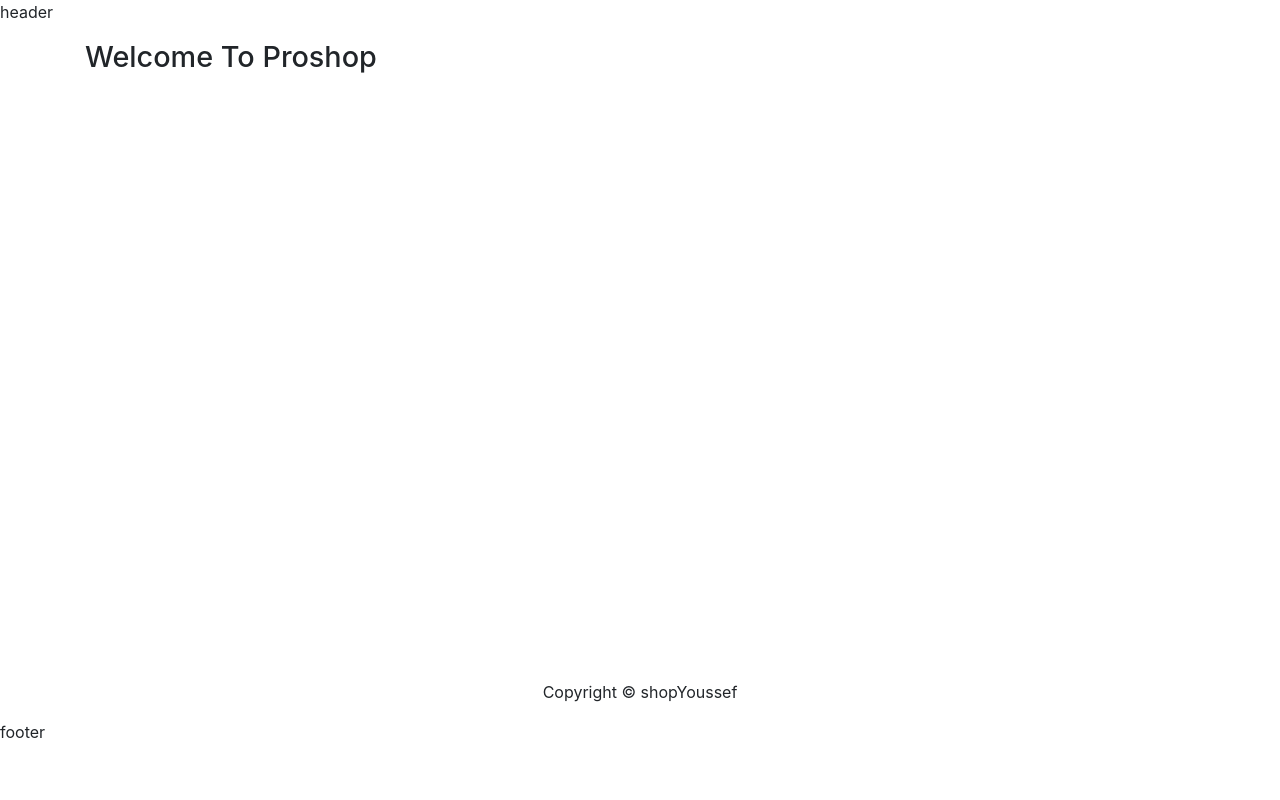
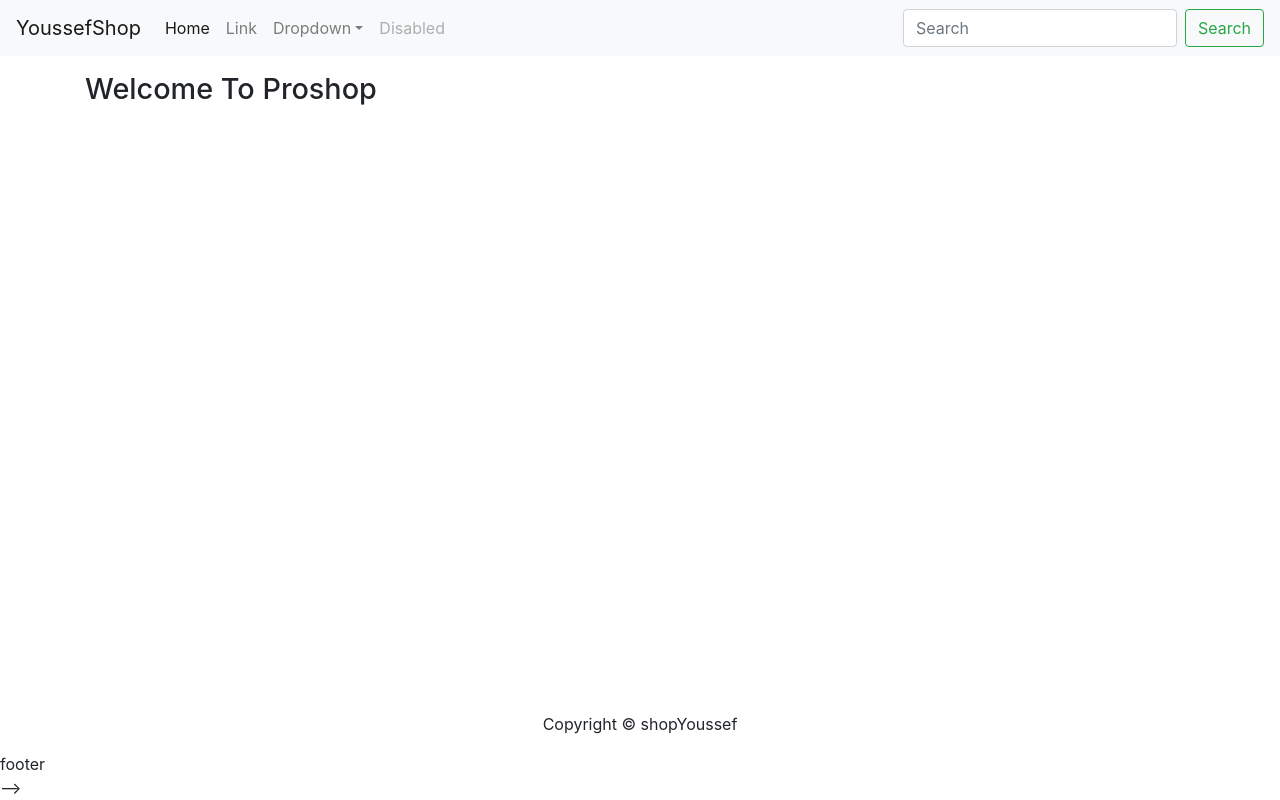
Before and after one commit to youssefchehata/mern_e_commerce, a React (Create React App) app in the folder frontend/: page / in a window 1280 px wide. Built offline with nearby package versions, Linux system fonts and the light colour scheme.

Commit message:
js  script for bootstarap

```diff
--- a/frontend/public/index.html
+++ b/frontend/public/index.html
@@ -18,6 +18,10 @@
   <body>
     <noscript>You need to enable JavaScript to run this app.</noscript>
     <div id="root"></div>
-
+    <!-- -- Option 2: jQuery, Popper.js, and Bootstrap JS -->
+    <script src="https://code.jquery.com/jquery-3.5.1.slim.min.js" integrity="sha384-DfXdz2htPH0lsSSs5nCTpuj/zy4C+OGpamoFVy38MVBnE+IbbVYUew+OrCXaRkfj" crossorigin="anonymous"></script>
+    <script src="https://cdn.jsdelivr.net/npm/popper.js@1.16.1/dist/umd/popper.min.js" integrity="sha384-9/reFTGAW83EW2RDu2S0VKaIzap3H66lZH81PoYlFhbGU+6BZp6G7niu735Sk7lN" crossorigin="anonymous"></script>
+    <script src="https://cdn.jsdelivr.net/npm/bootstrap@4.5.3/dist/js/bootstrap.min.js" integrity="sha384-w1Q4orYjBQndcko6MimVbzY0tgp4pWB4lZ7lr30WKz0vr/aWKhXdBNmNb5D92v7s" crossorigin="anonymous"></script>
+  <!-- --> -->
   </body>
 </html>
--- a/frontend/src/components/Header.js
+++ b/frontend/src/components/Header.js
@@ -4,7 +4,40 @@ import React from 'react'
 const Header = () => {
     return (
         <header>
-            header
+            <nav className="navbar navbar-expand-lg navbar-light bg-light">
+        <a className="navbar-brand" href="#">YoussefShop</a>
+        <button className="navbar-toggler" type="button" data-toggle="collapse" data-target="#navbarSupportedContent" aria-controls="navbarSupportedContent" aria-expanded="false" aria-label="Toggle navigation">
+          <span className="navbar-toggler-icon" />
+        </button>
+        <div className="collapse navbar-collapse" id="navbarSupportedContent">
+          <ul className="navbar-nav mr-auto">
+            <li className="nav-item active">
+              <a className="nav-link" href="#">Home <span className="sr-only">(current)</span></a>
+            </li>
+            <li className="nav-item">
+              <a className="nav-link" href="#">Link</a>
+            </li>
+            <li className="nav-item dropdown">
+              <a className="nav-link dropdown-toggle" href="#" id="navbarDropdown" role="button" data-toggle="dropdown" aria-haspopup="true" aria-expanded="false">
+                Dropdown
+              </a>
+              <div className="dropdown-menu" aria-labelledby="navbarDropdown">
+                <a className="dropdown-item" href="#">Action</a>
+                <a className="dropdown-item" href="#">Another action</a>
+                <div className="dropdown-divider" />
+                <a className="dropdown-item" href="#">Something else here</a>
+              </div>
+            </li>
+            <li className="nav-item">
+              <a className="nav-link disabled" href="#" tabIndex={-1} aria-disabled="true">Disabled</a>
+            </li>
+          </ul>
+          <form className="form-inline my-2 my-lg-0">
+            <input className="form-control mr-sm-2" type="search" placeholder="Search" aria-label="Search" />
+            <button className="btn btn-outline-success my-2 my-sm-0" type="submit">Search</button>
+          </form>
+        </div>
+      </nav>
         </header>
     )
 }
```
